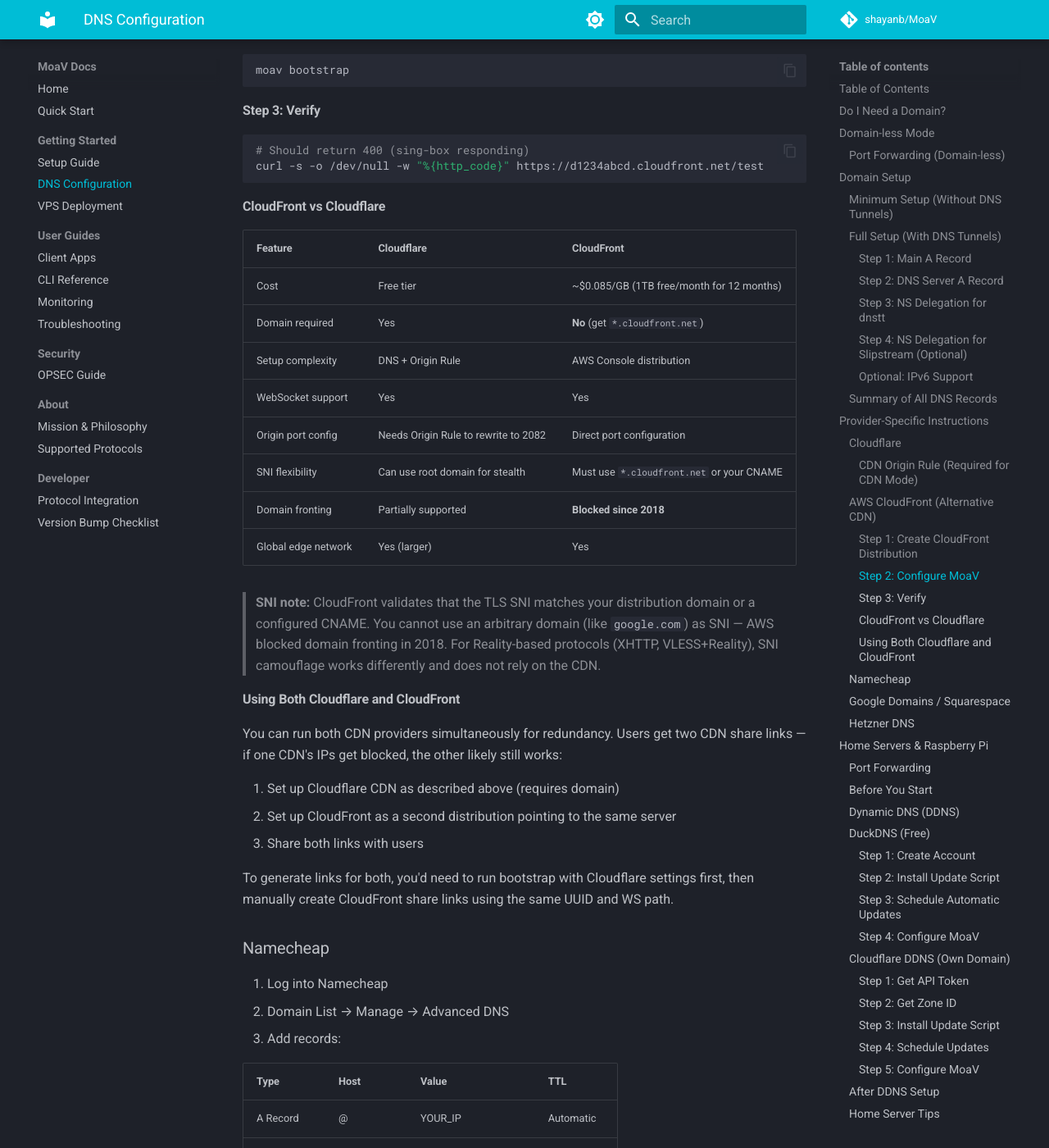
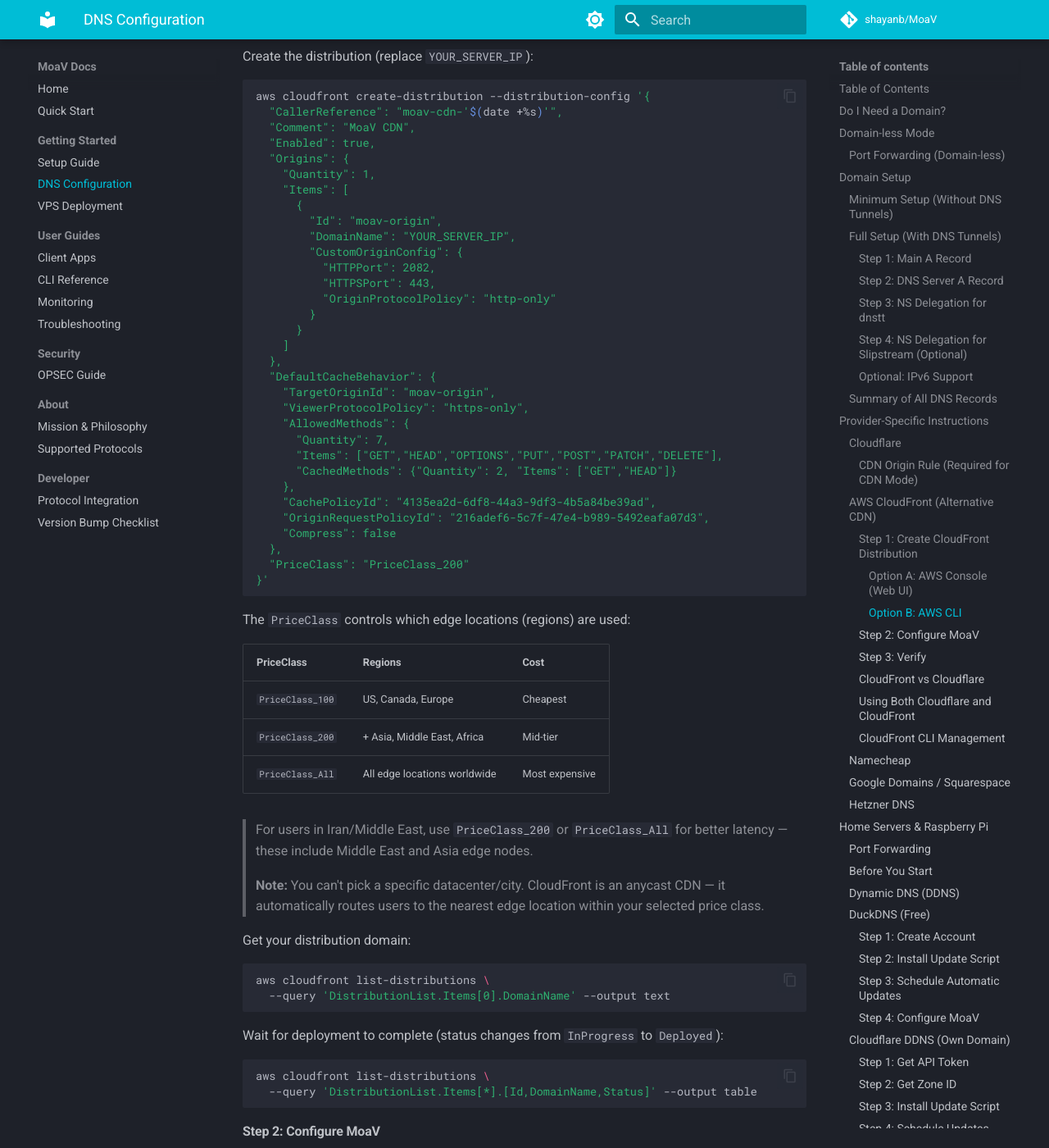
Before and after one commit to MotherofallVPNs/moav-site, an MkDocs documentation site: the page built from docs/DNS.md, in a window 1280 px wide and 1400 px high, scrolled down 8531 px. Shown: the whole window at 82% size. Built offline with MkDocs 1.6.1 and Material for MkDocs 9.7.7, drawn with Linux system fonts in a browser that asks for light colours; comment, search, counter and statistics services are not loaded; some of the changed text lies outside the part shown.

Commit message:
Add more dns info for cloudfront

````diff
--- a/docs/DNS.md
+++ b/docs/DNS.md
@@ -248,6 +248,8 @@
 
 #### Step 1: Create CloudFront Distribution
 
+##### Option A: AWS Console (Web UI)
+
 1. Log into [AWS Console](https://console.aws.amazon.com/cloudfront/)
 2. Click **Create Distribution**
 3. Configure origin:
@@ -278,6 +280,82 @@
 
 6. Click **Create Distribution** and wait for deployment (5-15 minutes)
 7. Note your distribution domain: `d1234abcd.cloudfront.net`
+
+##### Option B: AWS CLI
+
+Install and configure the CLI first:
+
+```bash
+# Install AWS CLI
+curl "https://awscli.amazonaws.com/awscli-exe-linux-x86_64.zip" -o awscliv2.zip
+unzip awscliv2.zip && sudo ./aws/install
+
+# Configure (needs AWS Access Key + Secret Key from IAM)
+aws configure
+```
+
+Create the distribution (replace `YOUR_SERVER_IP`):
+
+```bash
+aws cloudfront create-distribution --distribution-config '{
+  "CallerReference": "moav-cdn-'$(date +%s)'",
+  "Comment": "MoaV CDN",
+  "Enabled": true,
+  "Origins": {
+    "Quantity": 1,
+    "Items": [
+      {
+        "Id": "moav-origin",
+        "DomainName": "YOUR_SERVER_IP",
+        "CustomOriginConfig": {
+          "HTTPPort": 2082,
+          "HTTPSPort": 443,
+          "OriginProtocolPolicy": "http-only"
+        }
+      }
+    ]
+  },
+  "DefaultCacheBehavior": {
+    "TargetOriginId": "moav-origin",
+    "ViewerProtocolPolicy": "https-only",
+    "AllowedMethods": {
+      "Quantity": 7,
+      "Items": ["GET","HEAD","OPTIONS","PUT","POST","PATCH","DELETE"],
+      "CachedMethods": {"Quantity": 2, "Items": ["GET","HEAD"]}
+    },
+    "CachePolicyId": "4135ea2d-6df8-44a3-9df3-4b5a84be39ad",
+    "OriginRequestPolicyId": "216adef6-5c7f-47e4-b989-5492eafa07d3",
+    "Compress": false
+  },
+  "PriceClass": "PriceClass_200"
+}'
+```
+
+The `PriceClass` controls which edge locations (regions) are used:
+
+| PriceClass | Regions | Cost |
+|-----------|---------|------|
+| `PriceClass_100` | US, Canada, Europe | Cheapest |
+| `PriceClass_200` | + Asia, Middle East, Africa | Mid-tier |
+| `PriceClass_All` | All edge locations worldwide | Most expensive |
+
+> For users in Iran/Middle East, use `PriceClass_200` or `PriceClass_All` for better latency — these include Middle East and Asia edge nodes.
+
+> **Note:** You can't pick a specific datacenter/city. CloudFront is an anycast CDN — it automatically routes users to the nearest edge location within your selected price class.
+
+Get your distribution domain:
+
+```bash
+aws cloudfront list-distributions \
+  --query 'DistributionList.Items[0].DomainName' --output text
+```
+
+Wait for deployment to complete (status changes from `InProgress` to `Deployed`):
+
+```bash
+aws cloudfront list-distributions \
+  --query 'DistributionList.Items[*].[Id,DomainName,Status]' --output table
+```
 
 #### Step 2: Configure MoaV
 
@@ -328,6 +406,32 @@
 3. Share both links with users
 
 To generate links for both, you'd need to run bootstrap with Cloudflare settings first, then manually create CloudFront share links using the same UUID and WS path.
+
+#### CloudFront CLI Management
+
+```bash
+# List all distributions
+aws cloudfront list-distributions \
+  --query 'DistributionList.Items[*].[Id,DomainName,Status]' --output table
+
+# Check which edge location a user is hitting
+curl -sI https://d1234abcd.cloudfront.net/ | grep x-amz-cf-pop
+# Example output: x-amz-cf-pop: FRA56-P4 (Frankfurt)
+
+# Disable a distribution (must disable before deleting)
+# First get the ETag:
+ETAG=$(aws cloudfront get-distribution-config --id DIST_ID \
+  --query 'ETag' --output text)
+# Then disable:
+aws cloudfront get-distribution-config --id DIST_ID \
+  --query 'DistributionConfig' --output json \
+  | jq '.Enabled = false' \
+  | aws cloudfront update-distribution --id DIST_ID \
+    --if-match "$ETAG" --distribution-config file:///dev/stdin
+
+# Delete (only after status is "Deployed" and distribution is disabled)
+aws cloudfront delete-distribution --id DIST_ID --if-match "$ETAG"
+```
 
 ### Namecheap
 
````
